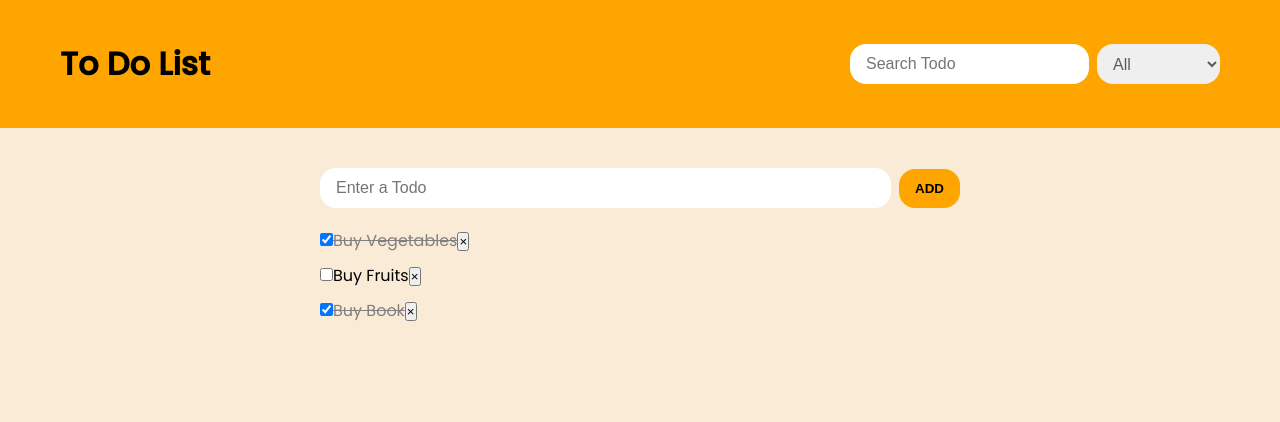
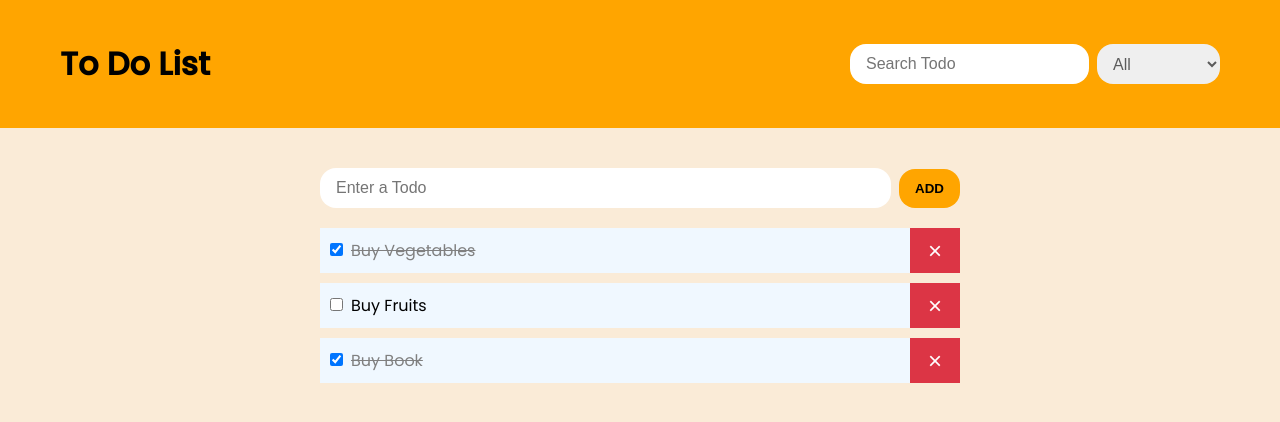
Before and after one commit to suzanpaudel/to_do_list, a React (Vite) app: page / in a window 1280 px wide. Shown: the top 422 px of the page. Built offline with nearby package versions, Linux system fonts and the light colour scheme.

Commit message:
work on the css of the todo list

```diff
--- a/src/components/ToDo.jsx
+++ b/src/components/ToDo.jsx
@@ -5,14 +5,20 @@ import styles from "./ToDo.module.css";
 const ToDo = ({ todo, onChangeToDoStatus, onDeleteToDo }) => {
 	const { id, title, isCompleted } = todo;
 	return (
-		<li className={isCompleted ? `${styles.completed}` : null}>
+		<li className={`${styles.todo} ${isCompleted && styles.completed}`}>
 			<input
 				type="checkbox"
 				checked={isCompleted}
+				className={styles.checkbox}
 				onChange={() => onChangeToDoStatus(id)}
 			/>
 			{title}
-			<button onClick={() => onDeleteToDo(id)}>&times;</button>
+			<button
+				className={styles.deleteButton}
+				onClick={() => onDeleteToDo(id)}
+			>
+				&times;
+			</button>
 		</li>
 	);
 };
--- a/src/components/ToDo.module.css
+++ b/src/components/ToDo.module.css
@@ -1,4 +1,27 @@
+.todo {
+	background-color: aliceblue;
+	padding: 10px;
+	position: relative;
+}
+
 .completed {
 	color: #808080;
 	text-decoration: line-through;
 }
+
+.checkbox {
+	margin-right: 8px;
+}
+
+.deleteButton {
+	position: absolute;
+	top: 0;
+	right: 0;
+	background-color: #dc3545;
+	height: 100%;
+	border: none;
+	width: 50px;
+	font-size: 24px;
+	color: #fff;
+	cursor: pointer;
+}
```
